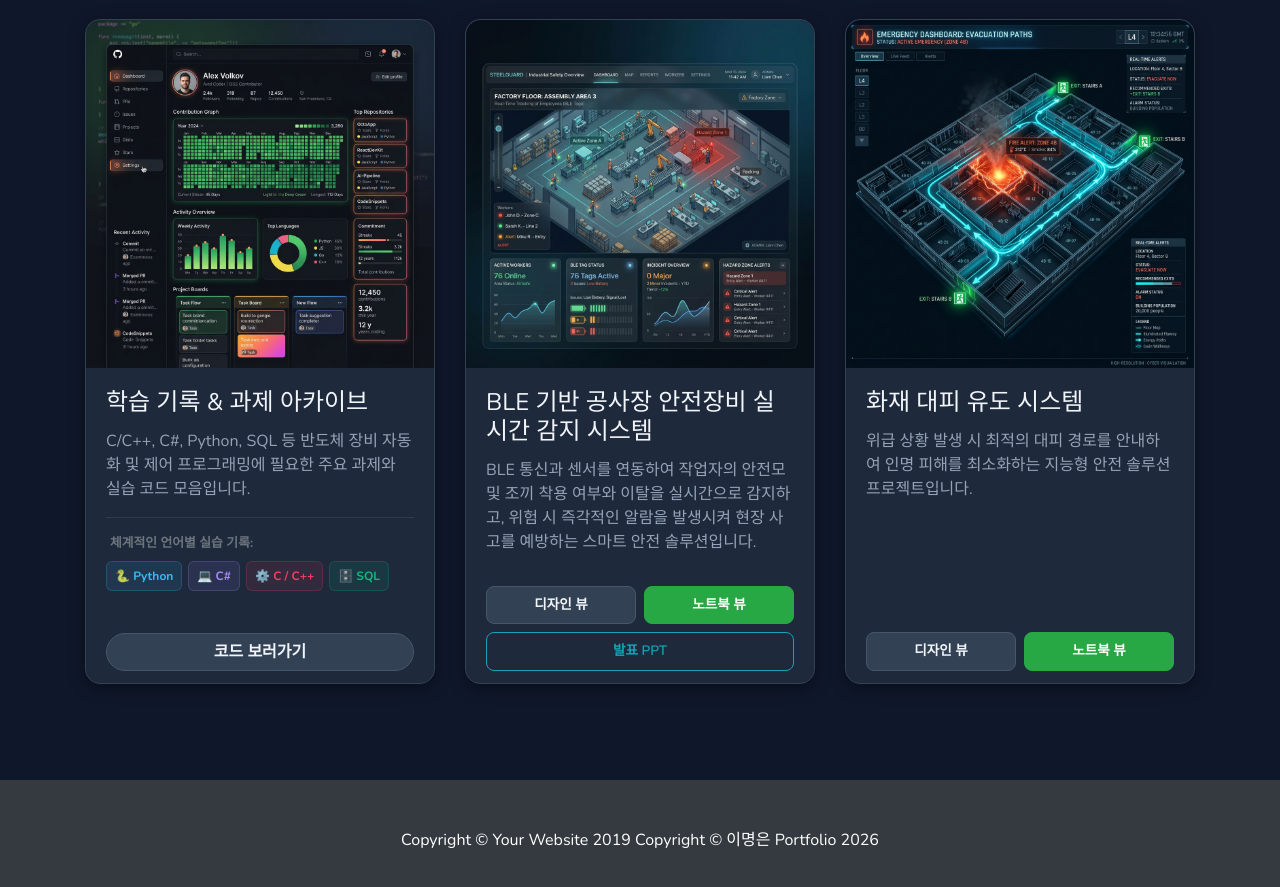
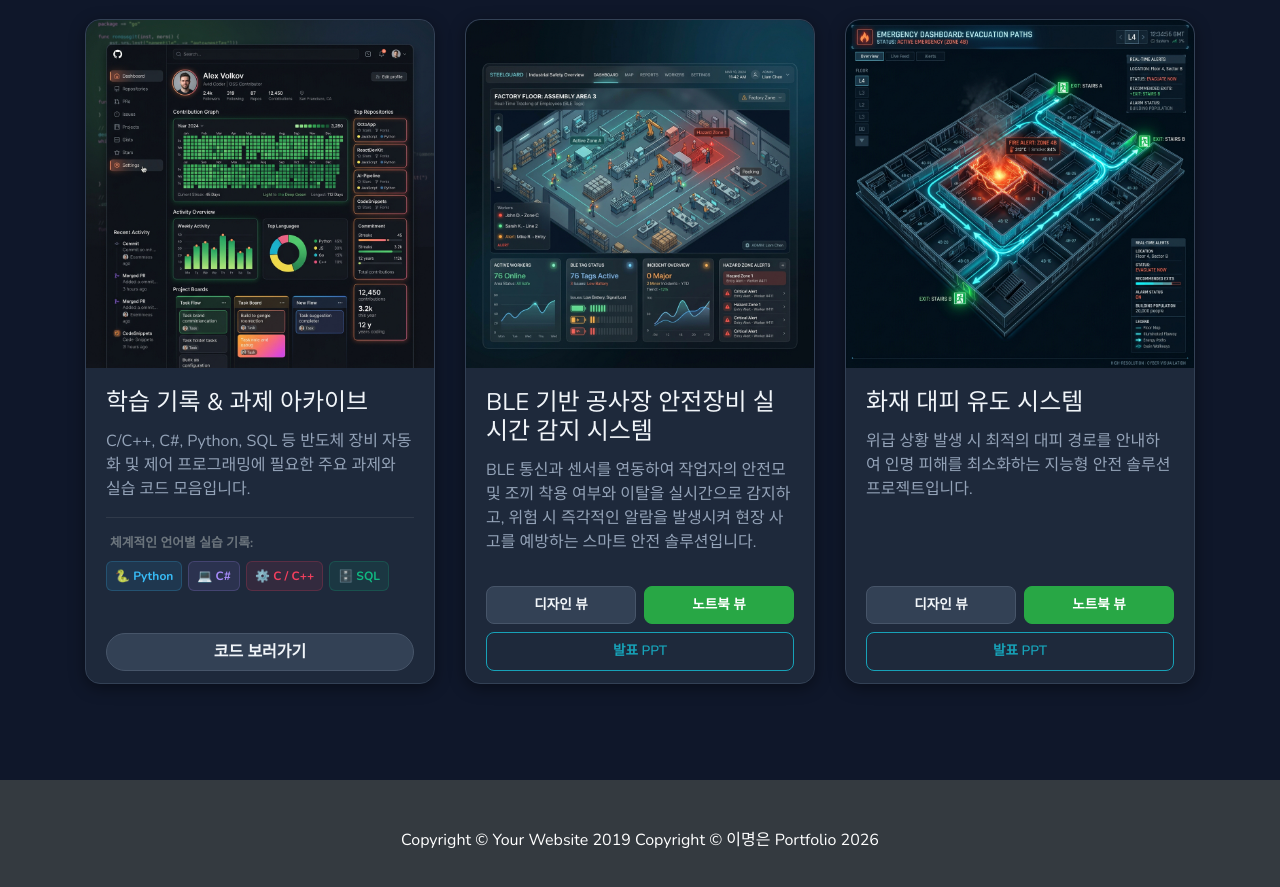
Before and after one commit to lee-myeong-eun/lee-myeong-eun.github.io, a Jekyll site: the page built from index.html, in a window 1280 px wide and 900 px high, scrolled down 791 px. Shown: the top 887 px of the window. Built offline with Jekyll 4.4.1, drawn with Linux system fonts in a browser that asks for light colours.

Commit message:
Update index.html with Fire Evacuation PPT and add PDF

```diff
--- a/index.html
+++ b/index.html
@@ -97,6 +97,7 @@
           <a href="{{ site.baseurl }}/projects/fire-evac-safety/" class="btn btn-primary flex-grow-1" style="font-size: 0.85rem; border-radius: 8px !important; padding: 8px 12px;">디자인 뷰</a>
           <a href="{{ site.baseurl }}/projects/fire-evac-notebook/" class="btn btn-success flex-grow-1" style="font-size: 0.85rem; border-radius: 8px !important; padding: 8px 12px;">노트북 뷰</a>
         </div>
+        <button type="button" class="btn btn-outline-info w-100" data-toggle="modal" data-target="#firePptModal" style="border-radius: 8px !important; font-size: 0.85rem; padding: 8px 12px;"><i class="fa fa-file-powerpoint-o"></i> 발표 PPT</button>
       </div>
     </div>
   </div>
@@ -129,3 +130,30 @@
     </div>
   </div>
 </div>
+
+<!-- Fire Evac PDF Modal -->
+<div class="modal fade" id="firePptModal" tabindex="-1" role="dialog" aria-labelledby="firePptModalLabel" aria-hidden="true" style="z-index: 1050;">
+  <div class="modal-dialog modal-xl modal-dialog-centered" role="document">
+    <div class="modal-content welcome-box border-0 text-white" style="background: rgba(11, 15, 25, 0.95) !important; backdrop-filter: blur(25px) !important; border: 1px solid rgba(56, 189, 248, 0.2) !important;">
+      <div class="modal-header border-0 pb-0">
+        <h5 class="modal-title text-gradient" id="firePptModalLabel">📊 화재 대피 유도 시스템 발표 PPT</h5>
+        <button type="button" class="close text-white" data-dismiss="modal" aria-label="Close" style="opacity: 0.8; outline: none;">
+          <span aria-hidden="true">&times;</span>
+        </button>
+      </div>
+      <div class="modal-body p-3">
+        <!-- PDF Embed -->
+        <div class="embed-responsive embed-responsive-16by9" style="border-radius: 12px; overflow: hidden; border: 1px solid rgba(255,255,255,0.08);">
+          <iframe class="embed-responsive-item" src="{{ site.baseurl }}/assets/pdf/fire_evac_system.pdf" allowfullscreen="true" mozallowfullscreen="true" webkitallowfullscreen="true"></iframe>
+        </div>
+        <p class="text-muted small mt-3 mb-0 text-center">
+          💡 슬라이드쇼가 로드되지 않거나 권한이 필요하다고 나오는 경우, 브라우저 환경을 확인하거나 <a href="{{ site.baseurl }}/assets/pdf/fire_evac_system.pdf" download class="text-info">여기를 클릭하여 다운로드</a>해 주세요.
+        </p>
+      </div>
+      <div class="modal-footer border-0 pt-0">
+        <button type="button" class="btn btn-outline-light btn-sm px-4" data-dismiss="modal" style="border-radius: 20px !important;">닫기</button>
+        <a href="{{ site.baseurl }}/assets/pdf/fire_evac_system.pdf" target="_blank" class="btn btn-primary btn-sm px-4" style="border-radius: 20px !important;">프레젠테이션 크게 보기</a>
+      </div>
+    </div>
+  </div>
+</div>
```
Also changed, not shown: 1 other file.
